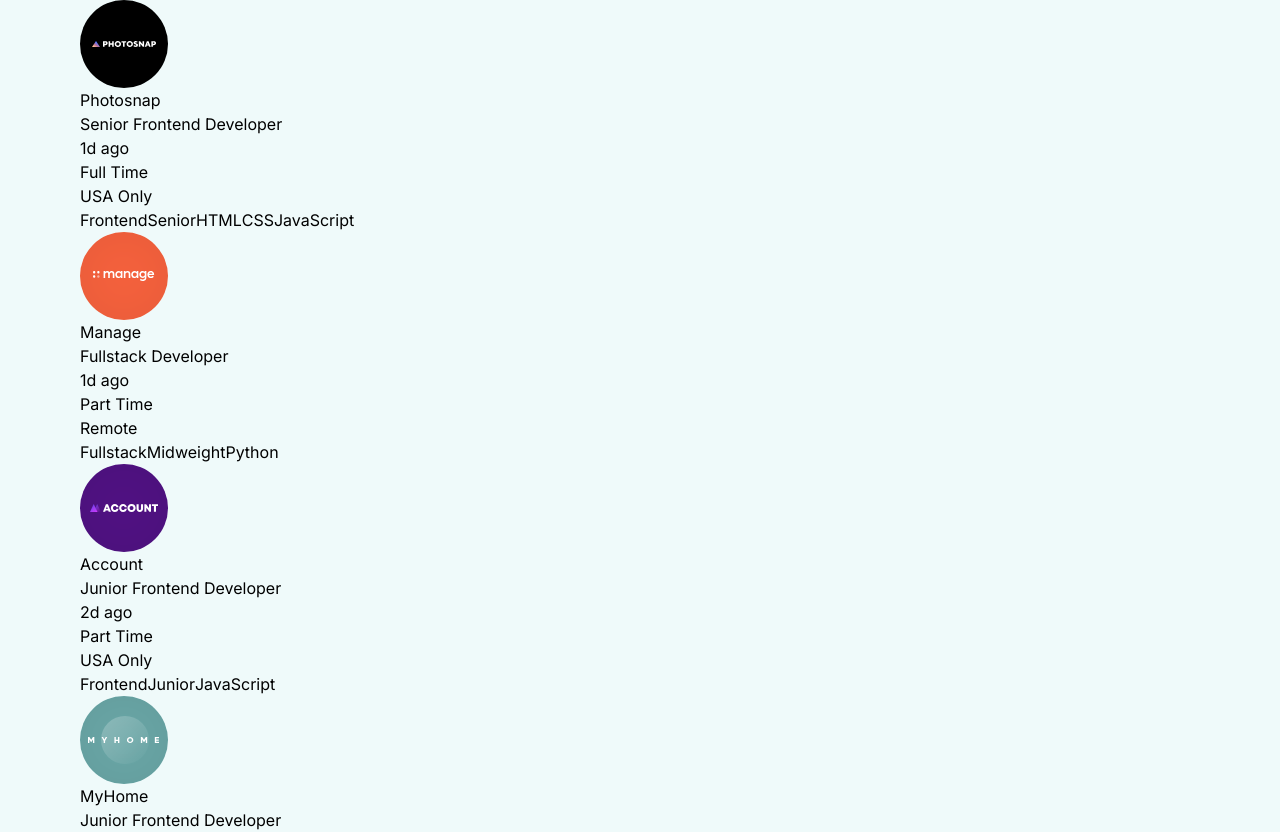
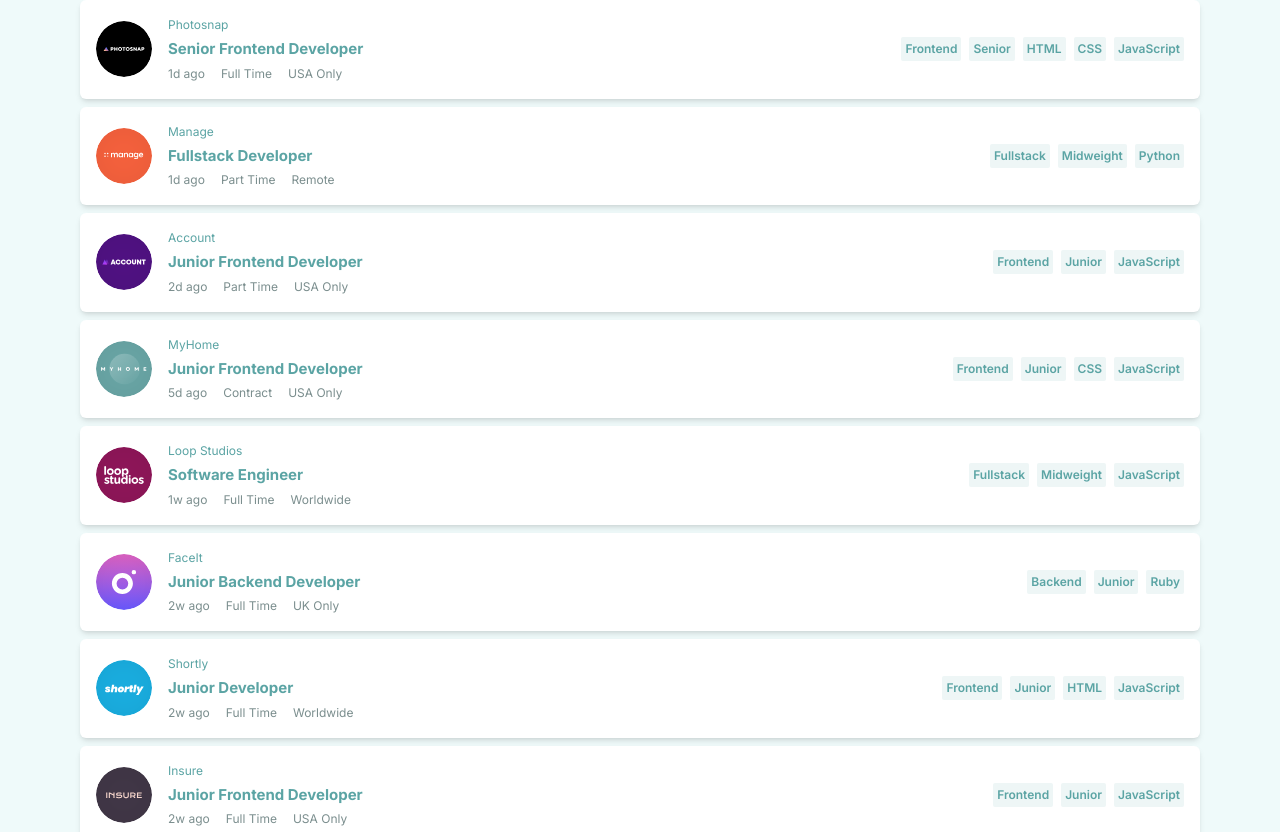
Before and after one commit to nicmackenzie/job-listing, a React (Vite) app: page / in a window 1280 px wide. Shown: the top 832 px of the page. Built offline with nearby package versions, Linux system fonts and the light colour scheme; data requests are answered from the project's data file.

Commit message:
adding styling

```diff
--- a/src/components/JobListing.jsx
+++ b/src/components/JobListing.jsx
@@ -6,7 +6,7 @@ function JobListing() {
   // console.log(jobs)
  const {jobListings}= useContext(AppContext)
   return (
-    <div>
+    <div className=' flex flex-col gap-2'>
       {jobListings.map((job)=>{
         return <Listing key={job.id} job={job}/>
       })}
--- a/src/components/Listing.jsx
+++ b/src/components/Listing.jsx
@@ -6,24 +6,28 @@ function Listing({job}) {
     console.log(e.target)
   }
   return (
-    <div className="">
-<img src={job.logo} alt="company logo"/>
-  <div className="">
-  <p>{job.company}</p>
+    <div className="card">
+      <div className="flex gap-4 items-center">
+<img src={job.logo} alt="company logo" className="w-14 h-14 rounded-full"/>
+  <div className="flex flex-col gap-1 mt-5 lg:mt-0">
+    <div className="flex gap-1 items-center">
+  <p className="text-primary text-[12px]">{job.company}</p>
   </div>
       <div>
-      <h3>{job.position}</h3>
+      <p className="text-primary text-[15px] font-bold">{job.position}</p>
       </div>
-          <div>
-            <p>{job.postedAt}</p>
-            <p>{job.contract}</p>
-            <p>{job.location}</p>
+          <div className="flex items-center gap-4 text-[12px] text-primary-600">
+            <div>{job.postedAt}</div>
+            <div>{job.contract}</div>
+            <div>{job.location}</div>
           </div>
-              <div >
-                <button onClick={handleClick}>{job.role}</button>
-                <button onClick={handleClick}>{job.level}</button>
+        </div>
+      </div>
+              <div className="flex gap-2 items-center flex-wrap" >
+                <span onClick={handleClick} className="filter-pills role">{job.role}</span>
+                <span onClick={handleClick} className="filter-pills level">{job.level}</span>
                 {job.languages.map((language)=>{
-                  return <button onClick={handleClick} key={language}>{language}</button>
+                  return <span onClick={handleClick} className="filter-pills language" key={language}>{language}</span>
                 })}
               </div>
     </div>
```
